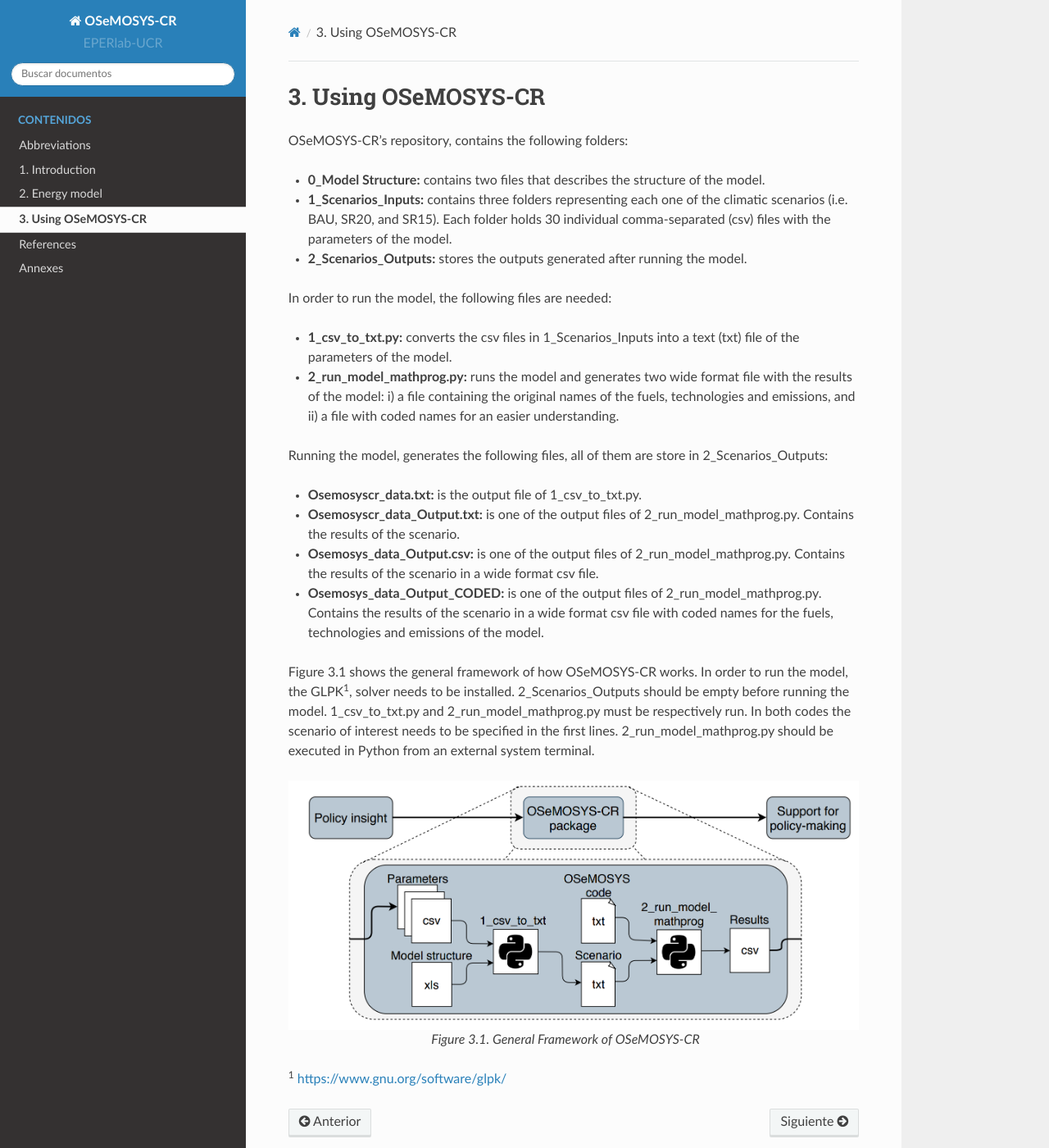
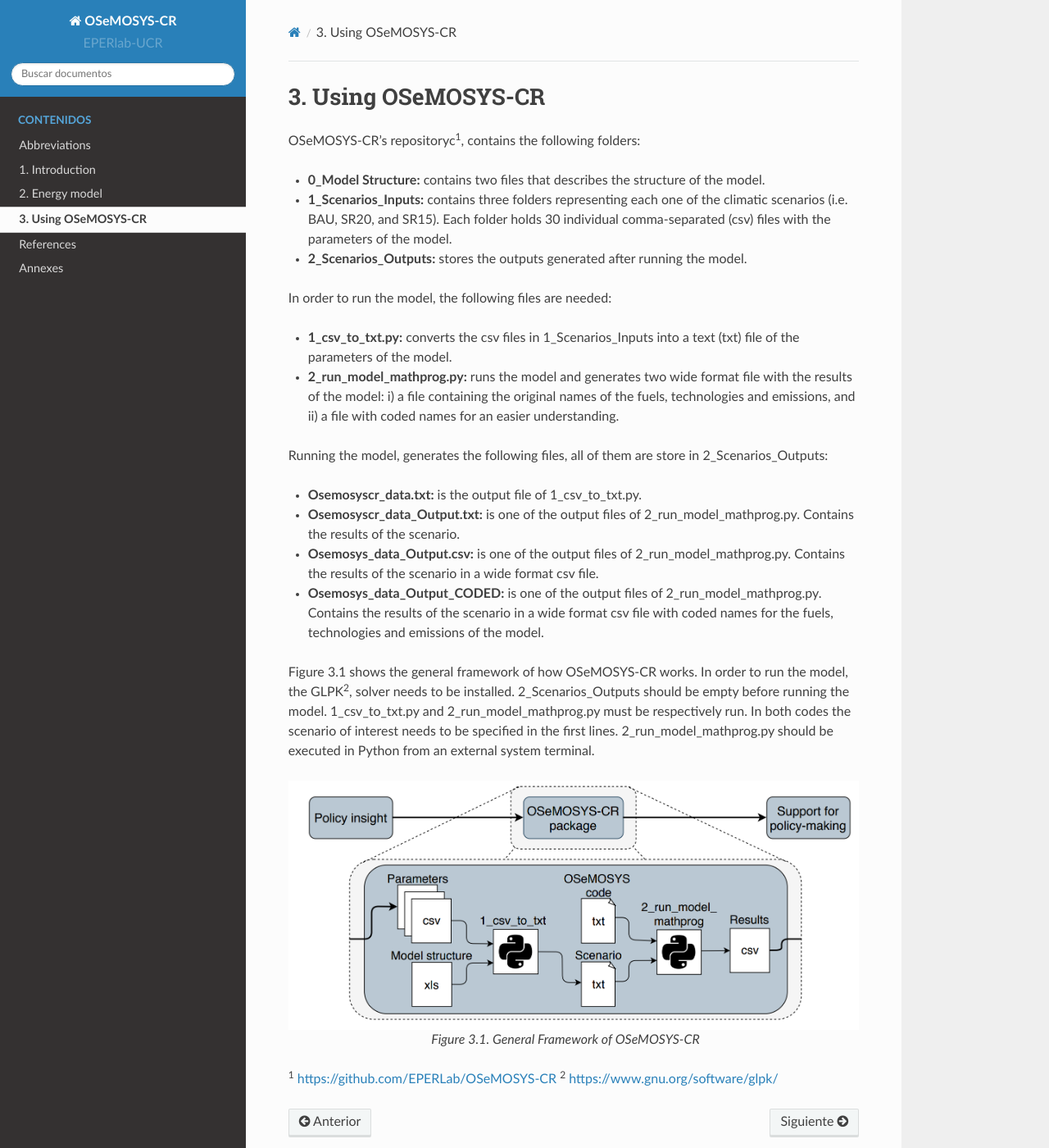
Before and after one commit to EPERLab/OSeMOSYS-CR, a Sphinx documentation site: the page built from docs/03PythonModules.rst, in a window 1280 px wide and 1400 px high. Shown: the whole window at 82% size. Built offline with Sphinx 7.4.7 and the Read the Docs theme 2.0.0, drawn with Linux system fonts in a browser that asks for light colours.

Commit message:
Update 03PythonModules.rst

```diff
--- a/docs/03PythonModules.rst
+++ b/docs/03PythonModules.rst
@@ -1,7 +1,7 @@
 3. Using OSeMOSYS-CR
 =================
 
-OSeMOSYS-CR's repository, contains the following folders:
+OSeMOSYS-CR's repositoryc\ :sup:`1`, contains the following folders:
 
 * **0_Model Structure:** contains two files that describes the structure of the model.
 
@@ -25,7 +25,7 @@
 
 * **Osemosys_data_Output_CODED:** is one of the output files of 2_run_model_mathprog.py. Contains the results of the scenario in a wide format csv file with coded names for the fuels, technologies and emissions of the model.
 
-Figure 3.1 shows the general framework of how OSeMOSYS-CR works. In order to run the model, the GLPK\ :sup:`1`, solver needs to be installed. 2_Scenarios_Outputs should be empty before running the model. 1_csv_to_txt.py and 2_run_model_mathprog.py must be respectively run. In both codes the scenario of interest needs to be specified in the first lines. 2_run_model_mathprog.py should be executed in Python from an external system terminal.
+Figure 3.1 shows the general framework of how OSeMOSYS-CR works. In order to run the model, the GLPK\ :sup:`2`, solver needs to be installed. 2_Scenarios_Outputs should be empty before running the model. 1_csv_to_txt.py and 2_run_model_mathprog.py must be respectively run. In both codes the scenario of interest needs to be specified in the first lines. 2_run_model_mathprog.py should be executed in Python from an external system terminal.
 
 .. figure::  img/Framework.PNG
    :align:   center
@@ -33,4 +33,5 @@
 
    *Figure 3.1. General Framework of OSeMOSYS-CR*
 
-\ :sup:`1` https://www.gnu.org/software/glpk/
+\ :sup:`1` https://github.com/EPERLab/OSeMOSYS-CR
+\ :sup:`2` https://www.gnu.org/software/glpk/
```
